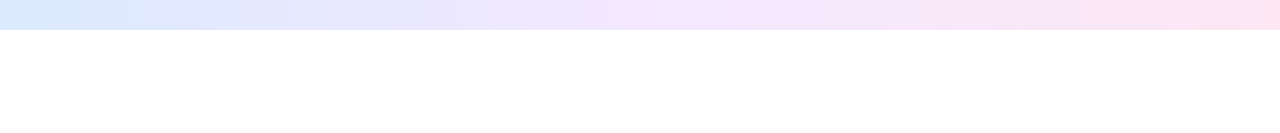
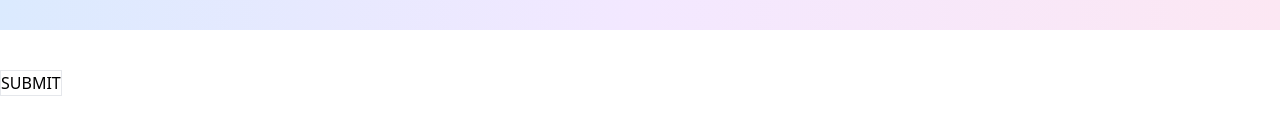
Before and after one commit to Hasibul677/SCHOOL, a React (Create React App) app in the folder frontend/: page / in a window 1280 px wide. Shown: the part 1243-1376 px from the top of the page. Before the commit the page ends 1273 px from the top, so only its background shows below. Built offline with nearby package versions, Linux system fonts and the light colour scheme.

Commit message:
form data get

```diff
--- a/frontend/src/components/OnlineRegistrationForm/OnlineAdmissionRoot/OnlineAdmissionRoot.js
+++ b/frontend/src/components/OnlineRegistrationForm/OnlineAdmissionRoot/OnlineAdmissionRoot.js
@@ -1,17 +1,21 @@
-import React from 'react';
-import StudentSection from '../StudentSection/StudentSection';
-import StudentPreEdu from '../StudentPreEdu/StudentPreEdu';
-import ParentsSection from '../ParentsSection/ParentsSection';
-import {useDispatch, useSelector} from "react-redux"
+import React from "react";
+import StudentSection from "../StudentSection/StudentSection";
+import StudentPreEdu from "../StudentPreEdu/StudentPreEdu";
+import ParentsSection from "../ParentsSection/ParentsSection";
+import { useDispatch, useSelector } from "react-redux";
 
 const OnlineAdmissionRoot = () => {
-
+    const handleSubmit=(e)=>{
+        e.preventDefault();
+        console.log("hello");
+    }
   return (
     <div>
-            <form action="">
+      <form action="" onSubmit={handleSubmit}>
         <StudentSection />
         <ParentsSection />
         <StudentPreEdu />
+        <button className="my-10 border" type="submit">SUBMIT</button>
       </form>
     </div>
   );
--- a/frontend/src/components/OnlineRegistrationForm/StudentSection/StudentSection.js
+++ b/frontend/src/components/OnlineRegistrationForm/StudentSection/StudentSection.js
@@ -42,7 +42,6 @@ const StudentSection = () => {
           <div className="w-full flex items-center justify-center">
             <div className="bg-gray-100 py-2 px-10 w-full rounded-lg ">
               <div className="sm:text-2xl text-2xl font-semibold mb-4 pt-5">
-                {" "}
                 Student Section
                 <hr className="bg-gray-800 mt-1" />
               </div>
@@ -58,6 +57,7 @@ const StudentSection = () => {
                       className="outline-0 focus:font-extralight border-2 rounded-md px-3 py-2 border-gray-200 placeholder-gray-600 w-full mb-3"
                       placeholder="Enter Full Name"
                       name="fullName"
+                      required
                     />
                   </div>
                   {/* Add class */}
```
Lines whose indentation alone changed are shown as unchanged.
